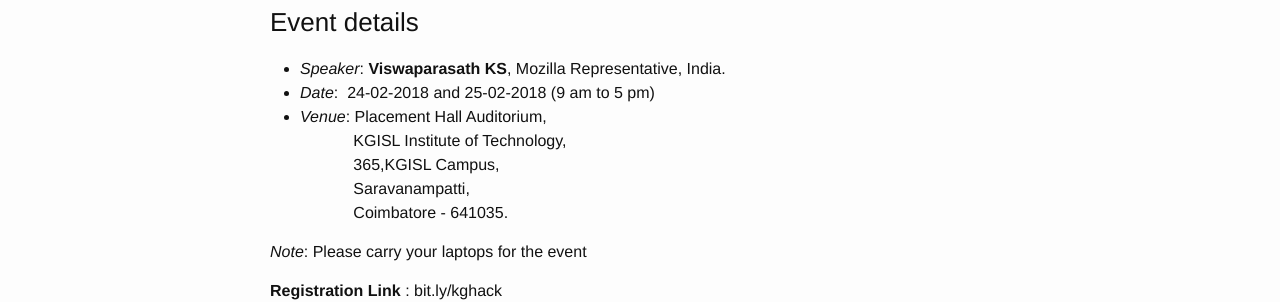
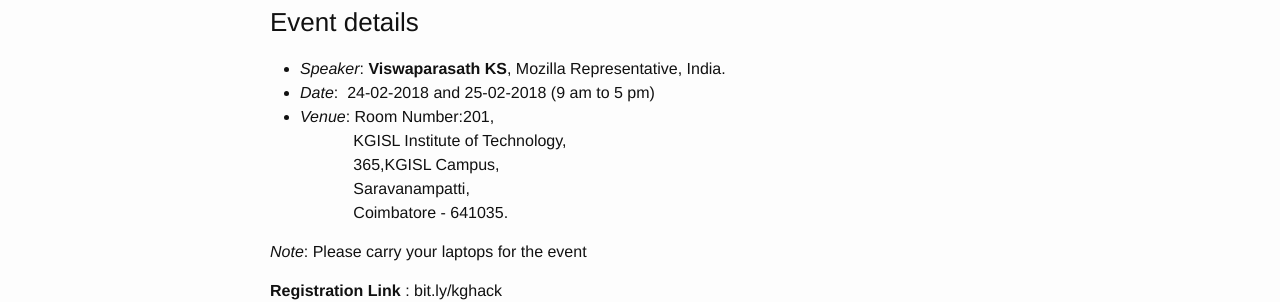
Before and after one commit to MozillaTN/KiTE, a Jekyll site: the page built from docs/_posts/Feb-2018/2018-02-24-KGISL-HACK.md, in a window 1280 px wide. Shown: the part 676-978 px from the top of the page. Built offline with Jekyll 4.4.1, drawn with Linux system fonts in a browser that asks for light colours; comment, search, counter and statistics services are not loaded.

Commit message:
Updated Venue

```diff
--- a/docs/_posts/Feb-2018/2018-02-24-KGISL-HACK.md
+++ b/docs/_posts/Feb-2018/2018-02-24-KGISL-HACK.md
@@ -20,7 +20,7 @@
 ### Event details
 - *Speaker*: **Viswaparasath KS**, Mozilla Representative, India.
 - *Date*:&nbsp; 24-02-2018 and 25-02-2018 (9 am to 5 pm)
-- *Venue*: Placement Hall Auditorium,<br>
+- *Venue*: Room Number:201,<br>
 &nbsp;&nbsp;&nbsp;&nbsp;&nbsp;&nbsp;&nbsp;&nbsp;&nbsp;&nbsp;&nbsp;&nbsp;KGISL Institute of Technology,<br>
 &nbsp;&nbsp;&nbsp;&nbsp;&nbsp;&nbsp;&nbsp;&nbsp;&nbsp;&nbsp;&nbsp;&nbsp;365,KGISL Campus,<br>
 &nbsp;&nbsp;&nbsp;&nbsp;&nbsp;&nbsp;&nbsp;&nbsp;&nbsp;&nbsp;&nbsp;&nbsp;Saravanampatti,<br>
```
